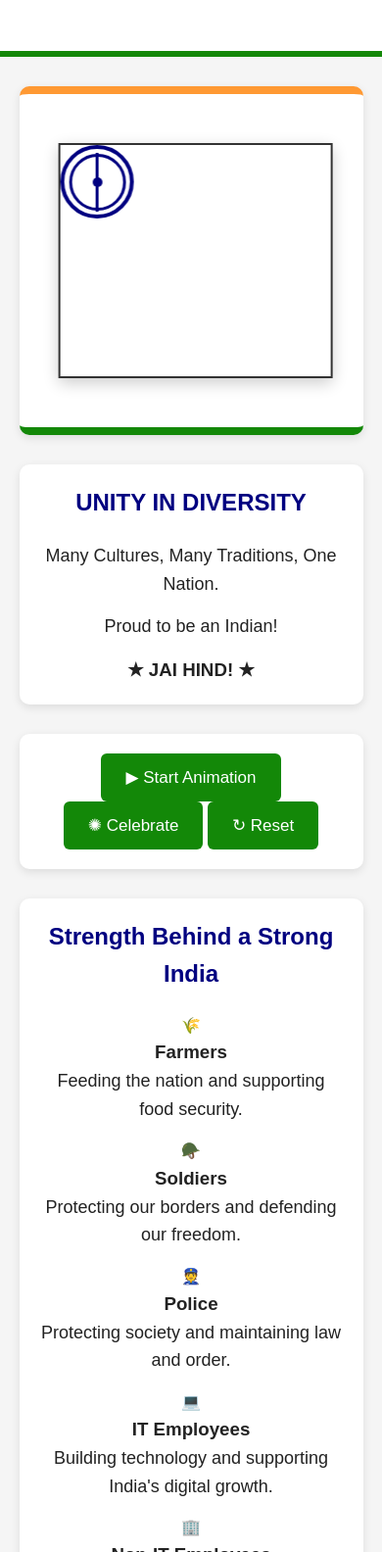
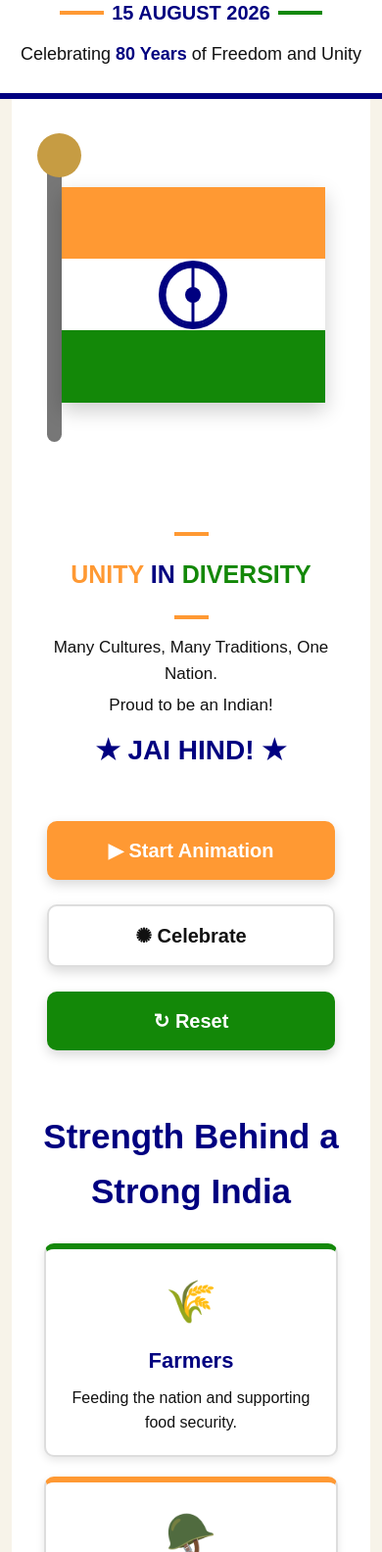
Before and after one commit to shaikbasha-dev/Indian-Independence-Day-2026, a plain HTML site: page index.html in a window 390 px wide. Shown: the part 266-1850 px from the top of the page at 98% size. Drawn offline with Linux system fonts and the light colour scheme.

Commit message:
feat: add complete Independence Day visual styling
feat: add complete Independence Day visual styling

Redesign the CSS3 stylesheet to provide the Indian Independence Day 2026 webpage with a patriotic visual presentation inspired by the approved Independence Day design.

Add the Indian tricolour theme, large Independence Day heading, date section, Indian National Flag, Ashoka Chakra, Unity in Diversity section, celebration buttons, contribution cards, national protection sections, information bar, creator section, signature styling, responsive layout, and simple CSS animation.

The implementation uses beginner-friendly CSS3 properties including color, background-color, width, height, margin, padding, border, border-radius, display, flexbox, position, pseudo-elements, animation, keyframes, and media queries.

No advanced CSS frameworks or external libraries are used.

```diff
--- a/css/style.css
+++ b/css/style.css
@@ -6,100 +6,166 @@
 
 body {
     font-family: Arial, sans-serif;
-    background-color: #f5f5f5;
-    color: #222222;
+    background-color: #f7f3e9;
+    color: #111111;
     line-height: 1.6;
 }
 
 
-/* Header */
+/* =========================
+   Common Indian Flag Colours
+   ========================= */
 
-header {
-    text-align: center;
-    padding: 40px 20px;
-    background-color: #ffffff;
-    border-bottom: 6px solid #138808;
+.saffron-text {
+    color: #FF9933;
 }
 
-header h1 {
-    color: #000080;
-    font-size: 42px;
-    margin-bottom: 20px;
+.white-text {
+    color: #FFFFFF;
 }
 
-header h2 {
-    color: #FF9933;
-    font-size: 28px;
-    margin-bottom: 15px;
+.green-text {
+    color: #138808;
 }
 
-header p {
-    font-size: 20px;
-    margin: 10px 0;
+.blue-text {
+    color: #000080;
 }
 
-header p:last-child {
-    color: #138808;
+
+/* =========================
+   Hero Section
+   ========================= */
+
+.hero {
+    position: relative;
+    text-align: center;
+    padding: 35px 20px 25px;
+    background-color: #ffffff;
+    border-bottom: 6px solid #000080;
+}
+
+.hero h1 {
+    display: inline-block;
+    font-size: 56px;
+    font-weight: bold;
+    margin: 0 20px 15px;
+    letter-spacing: 2px;
+}
+
+.small-flag {
+    display: inline-block;
+    font-size: 48px;
+    vertical-align: middle;
+}
+
+.date-line {
+    display: flex;
+    align-items: center;
+    justify-content: center;
+    gap: 20px;
+    margin: 10px auto;
+}
+
+.line {
+    width: 140px;
+    height: 4px;
+}
+
+.saffron-line {
+    background-color: #FF9933;
+}
+
+.green-line {
+    background-color: #138808;
+}
+
+.date {
+    color: #000080;
+    font-size: 34px;
     font-weight: bold;
 }
 
+.freedom-text {
+    font-size: 27px;
+    margin-top: 12px;
+}
 
-/* Main */
-
-main {
-    width: 90%;
-    max-width: 1100px;
-    margin: 30px auto;
+.freedom-text strong {
+    color: #000080;
 }
 
 
-/* Common Section */
+/* =========================
+   Main Area
+   ========================= */
 
-section {
-    background-color: #ffffff;
-    margin-bottom: 30px;
-    padding: 30px;
-    border-radius: 10px;
-    text-align: center;
-    box-shadow: 0 3px 10px rgba(0, 0, 0, 0.10);
-}
-
-section h2 {
-    color: #000080;
-    font-size: 30px;
-    margin-bottom: 20px;
-}
-
-section p {
-    font-size: 18px;
-    margin-bottom: 15px;
+main {
+    width: 94%;
+    max-width: 1400px;
+    margin: 0 auto;
 }
 
 
-/* Indian National Flag */
+/* =========================
+   Flag Section
+   ========================= */
 
 .flag-section {
-    border-top: 8px solid #FF9933;
-    border-bottom: 8px solid #138808;
+    min-height: 620px;
+    padding: 40px 20px;
+    display: flex;
+    justify-content: center;
+    align-items: center;
+    background-color: #ffffff;
+}
+
+.flag-pole {
+    position: relative;
+    width: 900px;
+    max-width: 90%;
+    height: 540px;
+    display: flex;
+    align-items: center;
+}
+
+.flag-top {
+    position: absolute;
+    left: 0;
+    top: 0;
+    width: 25px;
+    height: 540px;
+    background-color: #777777;
+    border-radius: 10px;
+}
+
+.flag-top::before {
+    content: "";
+    position: absolute;
+    top: -15px;
+    left: -10px;
+    width: 45px;
+    height: 45px;
+    background-color: #c69c43;
+    border-radius: 50%;
 }
 
 .flag {
-    width: 600px;
-    max-width: 90%;
-    height: 360px;
-    margin: 30px auto;
-    border: 2px solid #333333;
-    box-shadow: 0 5px 15px rgba(0, 0, 0, 0.20);
+    position: absolute;
+    left: 25px;
+    top: 55px;
+    width: 820px;
+    max-width: calc(100% - 25px);
+    height: 410px;
+    box-shadow: 0 8px 20px rgba(0, 0, 0, 0.20);
 }
 
-.flag-saffron {
-    width: 100%;
+.saffron-stripe {
     height: 33.33%;
     background-color: #FF9933;
 }
 
-.flag-white {
-    width: 100%;
+.white-stripe {
     height: 33.33%;
     background-color: #FFFFFF;
     display: flex;
@@ -107,78 +173,232 @@ section p {
     align-items: center;
 }
 
-.flag-green {
-    width: 100%;
+.green-stripe {
     height: 33.33%;
     background-color: #138808;
 }
 
 
-/* Ashoka Chakra */
+/* =========================
+   Ashoka Chakra
+   ========================= */
 
 .ashoka-chakra {
-    width: 105px;
-    height: 105px;
-    border: 6px solid #000080;
+    position: relative;
+    width: 130px;
+    height: 130px;
+    border: 8px solid #000080;
     border-radius: 50%;
-    position: relative;
-    display: flex;
-    justify-content: center;
-    align-items: center;
 }
 
 .ashoka-chakra::before {
     content: "";
-    width: 75px;
-    height: 75px;
+    position: absolute;
+    top: 50%;
+    left: 50%;
+    width: 108px;
+    height: 108px;
     border: 3px solid #000080;
     border-radius: 50%;
-    position: absolute;
+    transform: translate(-50%, -50%);
 }
 
 .ashoka-chakra::after {
     content: "";
-    width: 15px;
-    height: 15px;
+    position: absolute;
+    top: 50%;
+    left: 50%;
+    width: 16px;
+    height: 16px;
     background-color: #000080;
     border-radius: 50%;
-    position: absolute;
+    transform: translate(-50%, -50%);
 }
 
 .chakra-center {
-    width: 3px;
-    height: 85px;
+    position: absolute;
+    top: 50%;
+    left: 50%;
+    width: 5px;
+    height: 110px;
     background-color: #000080;
-    position: absolute;
+    transform: translate(-50%, -50%);
 }
 
 
-/* Unity Section */
+/* =========================
+   Unity Section
+   ========================= */
 
-.message-section {
+.unity-section {
+    text-align: center;
+    background-color: #ffffff;
+    padding: 30px 20px;
+}
+
+.unity-section h2 {
+    font-size: 42px;
+    margin: 10px 0;
+}
+
+.unity-section p {
+    font-size: 25px;
+    margin: 5px;
+}
+
+.unity-section h3 {
+    color: #000080;
+    font-size: 38px;
+    margin-top: 10px;
+}
+
+.section-line {
+    display: inline-block;
+    width: 90px;
+    height: 4px;
+    margin: 0 15px;
+    vertical-align: middle;
+    background-color: #FF9933;
+}
+
+.section-line:last-child {
+    background-color: #138808;
+}
+
+
+/* =========================
+   Buttons
+   ========================= */
+
+.button-section {
+    display: flex;
+    justify-content: center;
+    flex-wrap: wrap;
+    gap: 25px;
+    padding: 20px;
+    background-color: #ffffff;
+}
+
+button {
+    min-width: 230px;
+    padding: 18px 30px;
+    border: none;
+    border-radius: 10px;
+    font-size: 20px;
+    font-weight: bold;
+    cursor: pointer;
+    box-shadow: 0 5px 12px rgba(0, 0, 0, 0.15);
+}
+
+.saffron-button {
+    background-color: #FF9933;
+    color: #FFFFFF;
+}
+
+.white-button {
+    background-color: #FFFFFF;
+    color: #111111;
+    border: 2px solid #dddddd;
+}
+
+.green-button {
+    background-color: #138808;
+    color: #FFFFFF;
+}
+
+button:hover {
+    transform: translateY(-3px);
+}
+
+
+/* =========================
+   Contribution Section
+   ========================= */
+
+.contribution-section {
+    padding: 40px 20px;
+    background-color: #ffffff;
+    text-align: center;
+}
+
+.contribution-section h2 {
+    color: #000080;
+    font-size: 35px;
+    margin-bottom: 25px;
+}
+
+.contribution-container {
+    display: flex;
+    justify-content: center;
+    flex-wrap: wrap;
+    gap: 20px;
+}
+
+.contribution-box {
+    width: 300px;
+    min-height: 190px;
+    padding: 20px;
+    border-radius: 10px;
+    background-color: #ffffff;
+    border: 2px solid #dddddd;
+    box-shadow: 0 3px 8px rgba(0, 0, 0, 0.10);
+}
+
+.farmer-box {
+    border-top: 6px solid #138808;
+}
+
+.soldier-box {
     border-top: 6px solid #FF9933;
 }
 
-.message-section h2 {
-    color: #FF9933;
+.police-box {
+    border-top: 6px solid #000080;
+}
+
+.it-box {
+    border-top: 6px solid #FF9933;
+}
+
+.non-it-box {
+    border-top: 6px solid #138808;
+}
+
+.defence-box {
+    border-top: 6px solid #000080;
+}
+
+.icon {
+    font-size: 42px;
+    margin-bottom: 8px;
+}
+
+.contribution-box h3 {
+    color: #000080;
+    font-size: 22px;
+    margin-bottom: 8px;
+}
+
+.contribution-box p {
+    font-size: 16px;
 }
 
 
-/* Strength Section */
+/* =========================
+   Protection Section
+   ========================= */
 
-.strength-section {
-    border-top: 6px solid #138808;
+.protection-section {
+    padding: 40px 20px;
+    background-color: #ffffff;
+    text-align: center;
+    border-top: 7px solid #FF9933;
 }
 
-.strength-section h2 {
-    color: #138808;
-}
-
-
-/* Protection Section */
-
-.protection-section {
-    border-top: 6px solid #000080;
+.protection-section h2 {
+    color: #000080;
+    font-size: 35px;
+    margin-bottom: 30px;
 }
 
 .protection-container {
@@ -186,184 +406,299 @@ section p {
     justify-content: center;
     flex-wrap: wrap;
     gap: 20px;
-    margin-top: 25px;
 }
 
-.protection-box {
-    width: 300px;
+.protection-item {
+    width: 280px;
+    min-height: 190px;
     padding: 20px;
-    border: 2px solid #dddddd;
-    border-radius: 8px;
-    background-color: #fafafa;
+    border-bottom: 5px solid #138808;
 }
 
-.protection-box:nth-child(1) {
-    border-top: 5px solid #138808;
+.protection-item:nth-child(2),
+.protection-item:nth-child(4),
+.protection-item:nth-child(6) {
+    border-bottom-color: #FF9933;
 }
 
-.protection-box:nth-child(2) {
-    border-top: 5px solid #FF9933;
+.protection-item span {
+    display: block;
+    font-size: 35px;
+    color: #000080;
+    margin-bottom: 8px;
 }
 
-.protection-box:nth-child(3) {
-    border-top: 5px solid #000080;
+.protection-item h3 {
+    color: #000080;
+    font-size: 21px;
+    margin-bottom: 8px;
 }
 
-.protection-box:nth-child(4) {
-    border-top: 5px solid #FF9933;
-}
-
-.protection-box:nth-child(5) {
-    border-top: 5px solid #138808;
-}
-
-.protection-box:nth-child(6) {
-    border-top: 5px solid #000080;
-}
-
-.protection-box h3 {
-    margin-bottom: 10px;
-    color: #000080;
-}
-
-.protection-box p {
+.protection-item p {
     font-size: 16px;
 }
 
 
-/* Challenge Section */
+/* =========================
+   Independence Message
+   ========================= */
 
-.challenge-section {
-    border-top: 6px solid #FF9933;
-    border-bottom: 6px solid #138808;
+.message-section {
+    text-align: center;
+    background-color: #ffffff;
+    padding: 45px 20px;
 }
 
-.challenge-section h2 {
+.message {
     color: #000080;
+    font-size: 25px;
+    font-style: italic;
+    margin-bottom: 20px;
+}
+
+.message-highlight {
+    color: #138808;
+    font-size: 21px;
+    font-weight: bold;
 }
 
 
-/* Interaction Section */
+/* =========================
+   Information Bar
+   ========================= */
 
-.interaction-section {
-    border-top: 6px solid #FF9933;
-}
-
-#message {
-    color: #000080;
-    font-weight: bold;
-}
-
-button {
-    background-color: #138808;
+.information-bar {
+    display: flex;
+    justify-content: center;
+    align-items: center;
+    flex-wrap: wrap;
+    gap: 20px;
+    padding: 18px;
+    background-color: #000080;
     color: #FFFFFF;
-    border: none;
-    padding: 14px 25px;
-    font-size: 17px;
-    border-radius: 6px;
-    cursor: pointer;
-}
-
-button:hover {
-    background-color: #000080;
-}
-
-
-/* Footer */
-
-footer {
-    text-align: center;
-    padding: 35px 20px;
-    background-color: #ffffff;
-    border-top: 8px solid #FF9933;
-}
-
-footer p:first-child {
-    color: #138808;
     font-size: 20px;
     font-weight: bold;
 }
 
-footer h2 {
-    color: #000080;
-    font-size: 32px;
-    margin: 15px 0;
+
+/* =========================
+   Footer
+   ========================= */
+
+footer {
+    text-align: center;
+    background-color: #ffffff;
+    padding: 25px 20px;
 }
 
-footer p:last-child {
-    color: #FF9933;
+.prepared {
+    color: #000080;
+    font-size: 22px;
     font-weight: bold;
 }
 
-
-/* Simple Flag Animation */
-
-.flag {
-    animation: flagMovement 3s infinite alternate;
+.signature-area {
+    display: flex;
+    justify-content: center;
+    align-items: center;
+    gap: 20px;
+    margin-top: 8px;
 }
 
-@keyframes flagMovement {
+.signature-line {
+    width: 100px;
+    height: 2px;
+    background-color: #000080;
+}
+
+.signature {
+    color: #000080;
+    font-family: cursive;
+    font-size: 32px;
+    font-style: italic;
+}
+
+.jai-hind {
+    color: #FF9933;
+    font-size: 28px;
+    font-weight: bold;
+    margin-top: 10px;
+}
+
+
+/* =========================
+   Animation
+   ========================= */
+
+.flag-animation {
+    animation: waveFlag 2s infinite alternate;
+}
+
+@keyframes waveFlag {
 
     from {
-        transform: translateX(0);
+        transform: skewY(0deg);
     }
 
     to {
-        transform: translateX(8px);
+        transform: skewY(1deg);
     }
 }
 
 
-/* Responsive Design */
+/* =========================
+   Responsive Design
+   ========================= */
 
-@media (max-width: 700px) {
+@media (max-width: 900px) {
 
-    header h1 {
-        font-size: 30px;
+    .hero h1 {
+        font-size: 42px;
     }
 
-    header h2 {
-        font-size: 22px;
+    .date {
+        font-size: 26px;
     }
 
-    header p {
-        font-size: 16px;
+    .flag-pole {
+        height: 400px;
     }
 
-    section {
-        padding: 20px;
-    }
-
-    section h2 {
-        font-size: 24px;
+    .flag-top {
+        height: 400px;
     }
 
     .flag {
-        height: 240px;
+        height: 300px;
+        top: 50px;
     }
 
     .ashoka-chakra {
-        width: 75px;
-        height: 75px;
-        border-width: 4px;
+        width: 100px;
+        height: 100px;
     }
 
     .ashoka-chakra::before {
-        width: 52px;
-        height: 52px;
-    }
-
-    .ashoka-chakra::after {
-        width: 10px;
-        height: 10px;
+        width: 82px;
+        height: 82px;
     }
 
     .chakra-center {
-        height: 60px;
+        height: 85px;
     }
 
-    .protection-box {
-        width: 100%;
+    .unity-section h2 {
+        font-size: 32px;
+    }
+
+    .unity-section p {
+        font-size: 20px;
     }
 
 }
+
+
+@media (max-width: 600px) {
+
+    .hero {
+        padding: 25px 10px;
+    }
+
+    .hero h1 {
+        display: block;
+        font-size: 30px;
+        margin: 10px 0;
+    }
+
+    .small-flag {
+        font-size: 35px;
+    }
+
+    .date-line {
+        gap: 8px;
+    }
+
+    .line {
+        width: 45px;
+    }
+
+    .date {
+        font-size: 20px;
+    }
+
+    .freedom-text {
+        font-size: 18px;
+    }
+
+    .flag-section {
+        min-height: 400px;
+    }
+
+    .flag-pole {
+        width: 100%;
+        height: 300px;
+    }
+
+    .flag-top {
+        height: 300px;
+        width: 15px;
+    }
+
+    .flag {
+        left: 15px;
+        top: 40px;
+        height: 220px;
+    }
+
+    .ashoka-chakra {
+        width: 70px;
+        height: 70px;
+        border-width: 5px;
+    }
+
+    .ashoka-chakra::before {
+        width: 55px;
+        height: 55px;
+    }
+
+    .chakra-center {
+        height: 58px;
+        width: 3px;
+    }
+
+    .unity-section h2 {
+        font-size: 25px;
+    }
+
+    .unity-section p {
+        font-size: 17px;
+    }
+
+    .unity-section h3 {
+        font-size: 28px;
+    }
+
+    .section-line {
+        width: 35px;
+        margin: 0 5px;
+    }
+
+    button {
+        width: 90%;
+        min-width: 0;
+    }
+
+    .information-bar {
+        font-size: 15px;
+        gap: 8px;
+    }
+
+    .signature {
+        font-size: 25px;
+    }
+
+    .signature-line {
+        width: 50px;
+    }
+
+}
```
